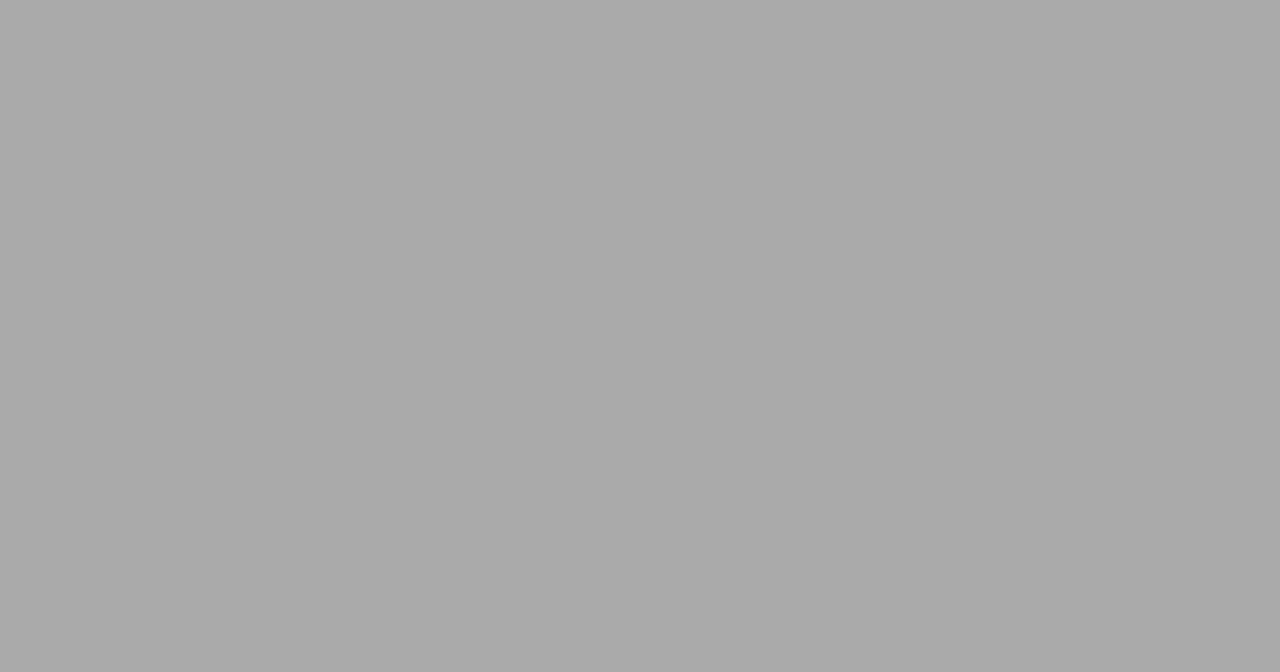
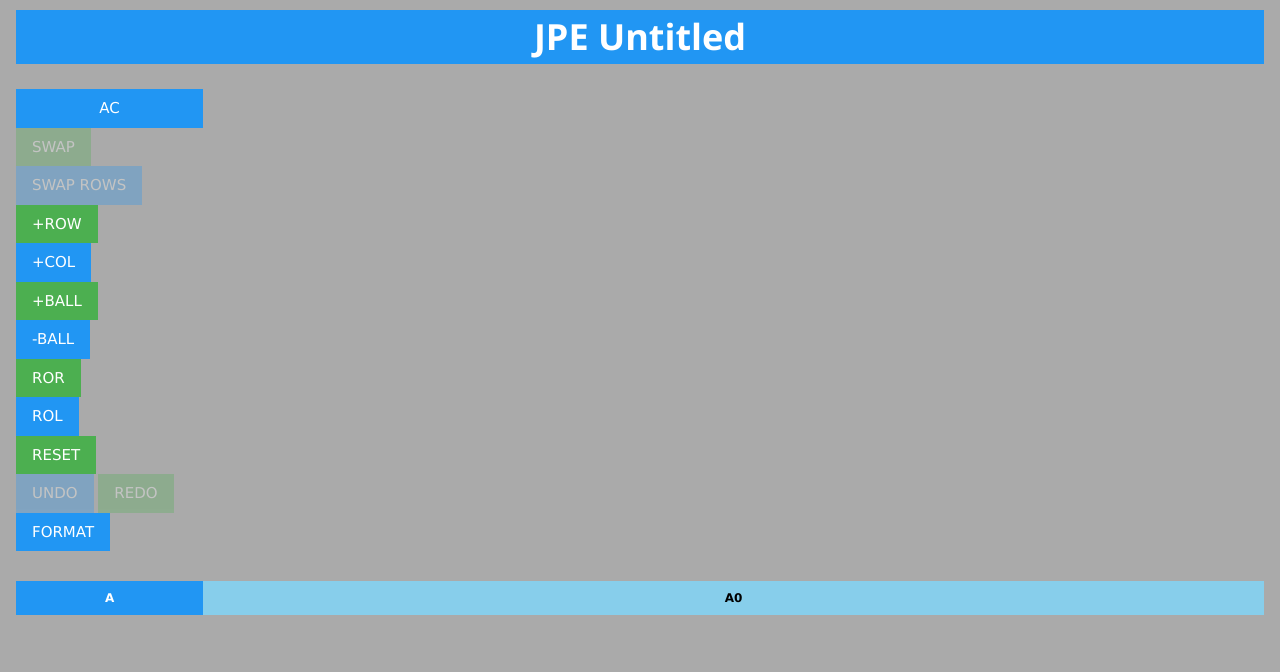
Before and after one commit to edcarstens/JugglePro, a website: page examples/scratch.html in a window 1280 px wide. Drawn offline with nearby package versions, Linux system fonts and the light colour scheme.

Commit message:
fix syntax for ng-include

```diff
--- a/examples/scratch.html
+++ b/examples/scratch.html
@@ -23,8 +23,8 @@
   </head>
 
 <body ng-app="JpeApp" ng-controller="JpeCtl">
-  <ng-include src="JPE.html">
-  </ng-include>
+  <div ng-include="'JPE.html'">
+  </div>
 </body>
 
 </html>
```
